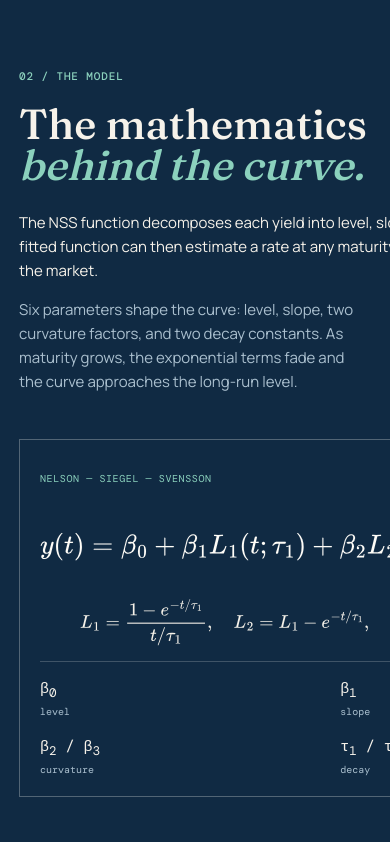
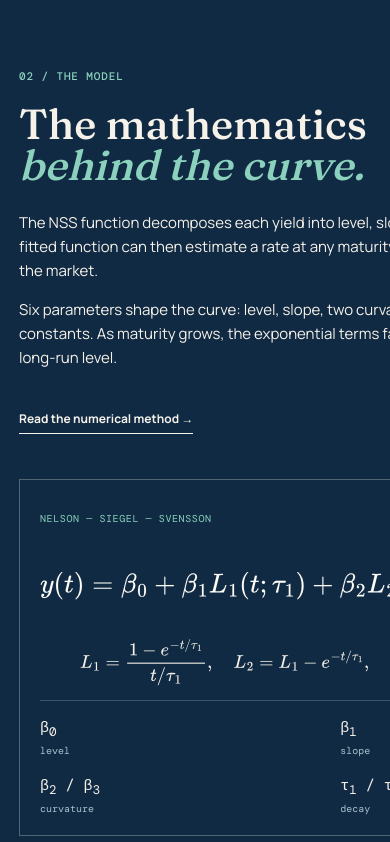
Before and after one commit to omarja12/Nelson-Siegel-Svensson-parameters-estimations, a plain HTML site: page index.html in a window 390 px wide. Shown: the part 2491-3333 px from the top of the page. Drawn offline with nearby package versions, Linux system fonts and the light colour scheme.

Commit message:
Place numerical method notes beside NSS model

```diff
--- a/index.html
+++ b/index.html
@@ -65,7 +65,7 @@
       </div>
     </section>
 
-    <section class="method-band" id="method"><div class="section-shell method-grid"><div class="method-intro reveal"><p class="eyebrow">02  /  THE MODEL</p><h2>The mathematics<br><em>behind the curve.</em></h2><p>The NSS function decomposes each yield into level, slope, and two curvature effects. The fitted function can then estimate a rate at any maturity, not only the maturities quoted in the market.</p><p class="method-detail">Six parameters shape the curve: level, slope, two curvature factors, and two decay constants. As maturity grows, the exponential terms fade and the curve approaches the long-run level.</p></div><div class="formula-card reveal reveal-delay"><span class="formula-tag">NELSON &#8212; SIEGEL &#8212; SVENSSON</span><div class="formula">\[ y(t) = \beta_0 + \beta_1 L_1(t;\tau_1) + \beta_2 L_2(t;\tau_1) + \beta_3 L_3(t;\tau_2) \]</div><div class="loading-formula">\[ L_1=\frac{1-e^{-t/\tau_1}}{t/\tau_1},\quad L_2=L_1-e^{-t/\tau_1},\quad L_3=\frac{1-e^{-t/\tau_2}}{t/\tau_2}-e^{-t/\tau_2} \]</div><div class="parameter-row"><span><b>&beta;<sub>0</sub></b> level</span><span><b>&beta;<sub>1</sub></b> slope</span><span><b>&beta;<sub>2</sub> / &beta;<sub>3</sub></b> curvature</span><span><b>&tau;<sub>1</sub> / &tau;<sub>2</sub></b> decay</span></div></div></div></section>
+    <section class="method-band" id="method"><div class="section-shell method-grid"><div class="method-intro reveal"><p class="eyebrow">02  /  THE MODEL</p><h2>The mathematics<br><em>behind the curve.</em></h2><p>The NSS function decomposes each yield into level, slope, and two curvature effects. The fitted function can then estimate a rate at any maturity, not only the maturities quoted in the market.</p><p class="method-detail">Six parameters shape the curve: level, slope, two curvature factors, and two decay constants. As maturity grows, the exponential terms fade and the curve approaches the long-run level.</p><a class="method-notes-link" href="notes.html">Read the numerical method <span aria-hidden="true">&#8594;</span></a></div><div class="formula-card reveal reveal-delay"><span class="formula-tag">NELSON &#8212; SIEGEL &#8212; SVENSSON</span><div class="formula">\[ y(t) = \beta_0 + \beta_1 L_1(t;\tau_1) + \beta_2 L_2(t;\tau_1) + \beta_3 L_3(t;\tau_2) \]</div><div class="loading-formula">\[ L_1=\frac{1-e^{-t/\tau_1}}{t/\tau_1},\quad L_2=L_1-e^{-t/\tau_1},\quad L_3=\frac{1-e^{-t/\tau_2}}{t/\tau_2}-e^{-t/\tau_2} \]</div><div class="parameter-row"><span><b>&beta;<sub>0</sub></b> level</span><span><b>&beta;<sub>1</sub></b> slope</span><span><b>&beta;<sub>2</sub> / &beta;<sub>3</sub></b> curvature</span><span><b>&tau;<sub>1</sub> / &tau;<sub>2</sub></b> decay</span></div></div></div></section>
 
     <section class="section-shell findings-section" id="findings"><div class="section-heading reveal"><div><p class="eyebrow">03  /  RESEARCH NOTES</p><h2>What the curves<br><em>remember.</em></h2></div><p class="section-description">An applied fixed-income analytics workflow: calibrate the term structure, derive unquoted maturities, and translate rates into valuation inputs.</p></div><div class="finding-grid reveal"><article class="finding-card"><span class="card-index">A</span><h3>Interpolate the curve</h3><p>Estimate 9M, 3.5Y, 12.5Y, and 25Y rates even when no direct quote exists at that maturity.</p><span class="card-footer">4 synthetic tenors</span></article><article class="finding-card featured"><span class="card-index">B</span><h3>Compare time</h3><p>Track how selected rates evolve across the five dated snapshots, preserving the shape of each curve.</p><span class="card-footer">5 dated snapshots</span></article><article class="finding-card"><span class="card-index">C</span><h3>Translate days to value</h3><p>Use Act/360 or Act/365 day-count fractions, then discount a future payment into today&#8217;s value.</p><span class="card-footer">EUR 2,430.04 example</span></article></div></section>
 
--- a/notes-link.css
+++ b/notes-link.css
@@ -1 +1 @@
-.hero-notes-link{color:var(--ink);border-bottom:1px solid var(--ink);padding-bottom:4px;font-size:12px;font-weight:700}.hero-notes-link:hover{color:var(--coral-dark);border-color:var(--coral-dark)}@media(max-width:800px){.top-nav .nav-notes{display:inline!important;font-size:11px}}
+.hero-notes-link,.method-notes-link{display:inline-block;color:var(--ink);border-bottom:1px solid var(--ink);padding-bottom:4px;font-size:12px;font-weight:700}.hero-notes-link:hover,.method-notes-link:hover{color:var(--coral-dark);border-color:var(--coral-dark)}.method-notes-link{margin-top:24px;color:var(--paper);border-color:var(--paper)}.method-notes-link:hover{color:#8bd1bd;border-color:#8bd1bd}@media(max-width:800px){.top-nav .nav-notes{display:inline!important;font-size:11px}}
```
